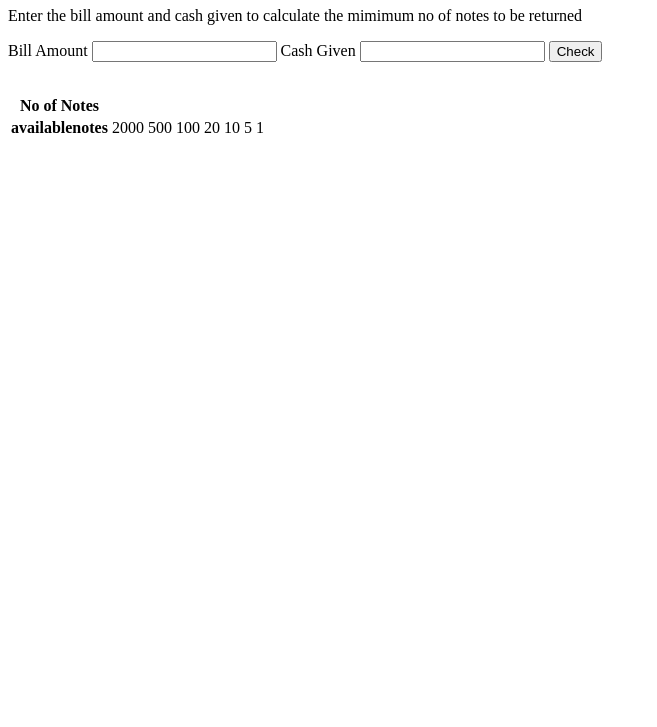
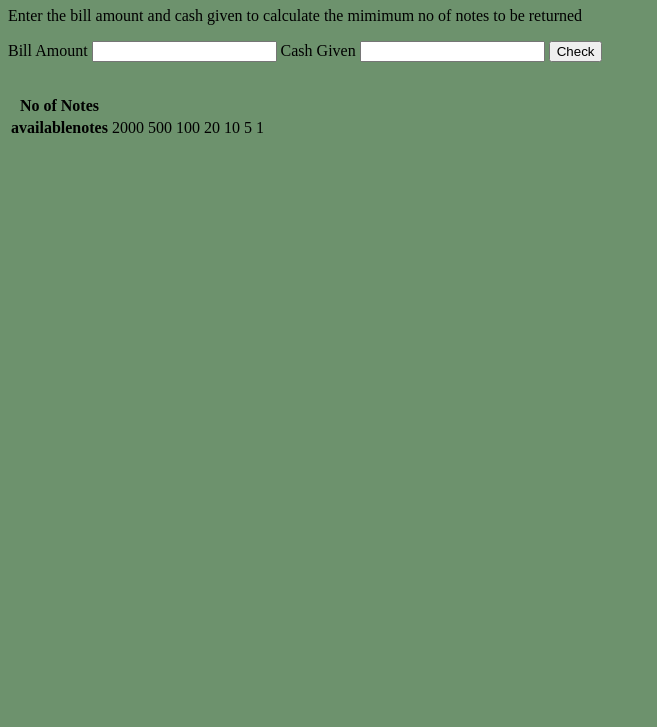
Before and after one commit to Rajitha04/cashregister, a plain HTML site: page index.html in a window 1280 px wide. Shown: the part 73-800 px from the top of the page, without its empty margins (0-657 px from the left). Drawn offline with Linux system fonts and the light colour scheme.

Commit message:
Update styles.css

```diff
--- a/styles.css
+++ b/styles.css
@@ -8,3 +8,7 @@
 .header{
     margin-top: 1rem;
 }
+body{
+    background-color: rgb(109, 146, 109);
+
+}
```
